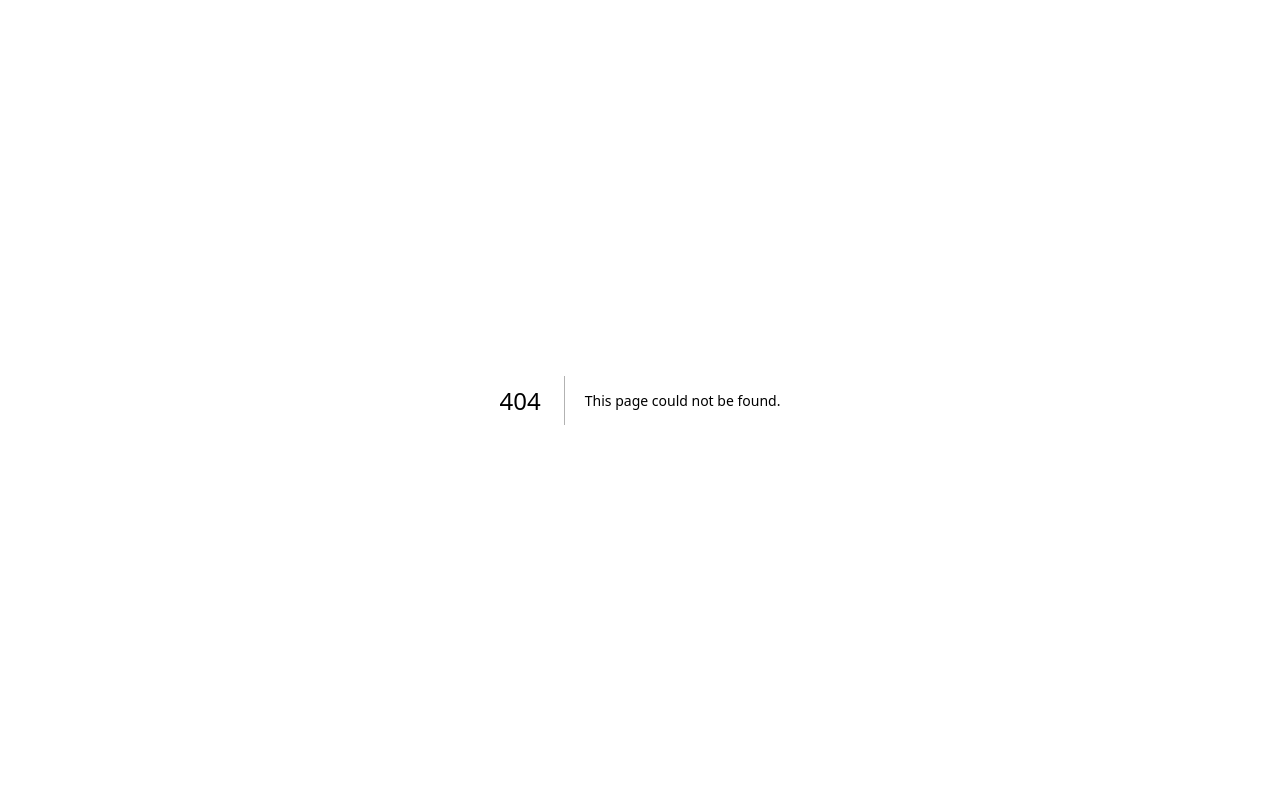
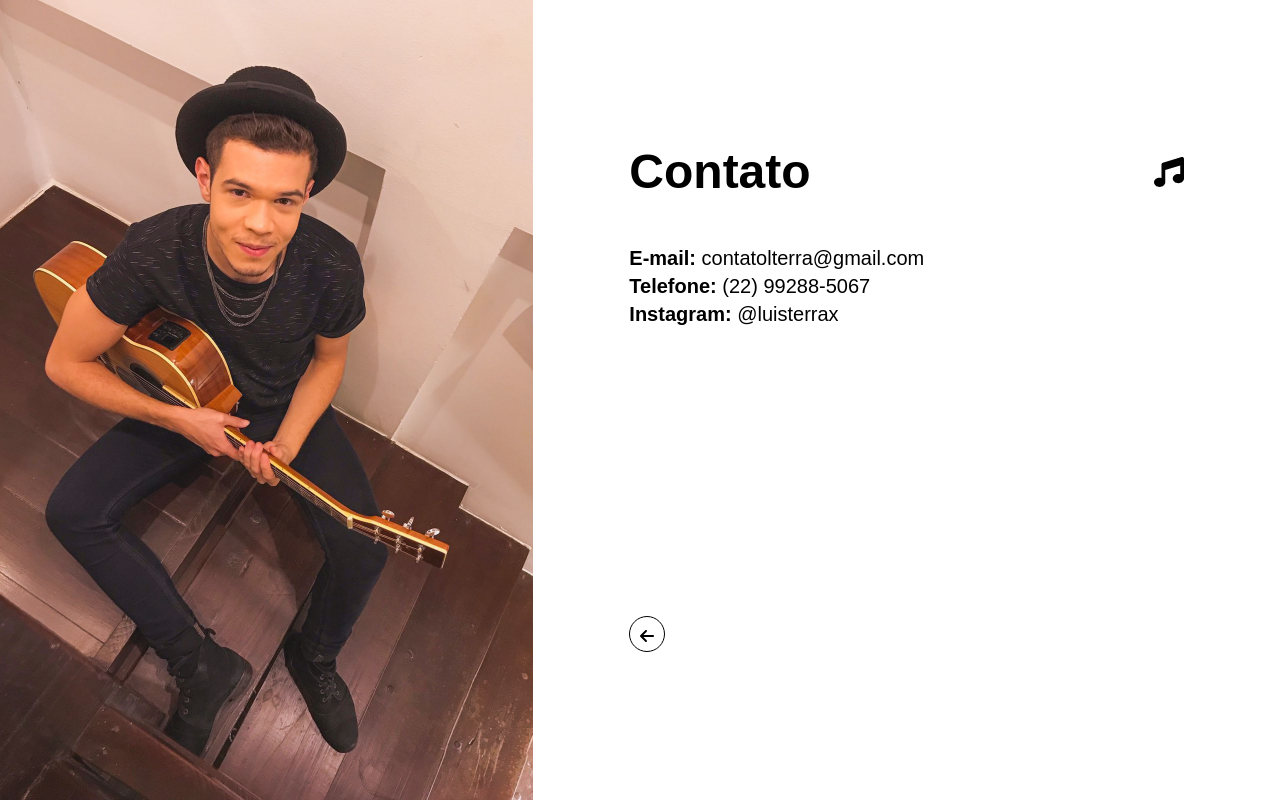
Before and after one commit to Bentroen/luisterra.com, a Next.js app: page /contato in a window 1280 px wide. Before the commit this address had no page. Built offline with nearby package versions, Linux system fonts and the light colour scheme.

Commit message:
feat: incluir página Contato

```diff
--- /dev/null
+++ b/src/pages/contato.tsx
@@ -0,0 +1,57 @@
+import Head from "next/head";
+import { faMusic, faArrowLeft } from "@fortawesome/free-solid-svg-icons";
+import { FontAwesomeIcon } from "@fortawesome/react-fontawesome";
+import Link from "next/link";
+
+export default function Home() {
+  return (
+    <>
+      <Head>
+        <title>Luis Terra :: Contato</title>
+        <meta name="description" content="Entre em contato" />
+        <meta name="viewport" content="width=device-width, initial-scale=1" />
+        <link rel="icon" href="/favicon.ico" />
+      </Head>
+      <main className="h-full">
+        <div className="grid grid-cols-12 h-full">
+          <div className="col-span-12 w-full h-[24rem] md:h-full md:col-span-5 flex">
+            <img
+              className="object-cover w-full h-full [object-position:0_20%] md:object-center"
+              src="/background2.jpeg"
+              alt="Luis Terra"
+            />
+          </div>
+          <div className="col-span-12 md:col-span-7 flex flex-col justify-center space-y-12 items-left p-10 sm:p-24">
+            <div className="flex justify-between items-center">
+              <h1 className="text-5xl font-semibold">Contato</h1>
+              <FontAwesomeIcon className="text-3xl" icon={faMusic} />
+            </div>
+            <div className="text-xl font-light">
+              <p>
+                <span className="font-semibold">E-mail: </span>
+                contatolterra@gmail.com
+              </p>
+              <p>
+                <span className="font-semibold">Telefone: </span>
+                (22) 99288-5067
+              </p>
+              <p>
+                <span className="font-semibold">Instagram: </span>
+                @luisterrax
+              </p>
+            </div>
+            <div className="h-48"></div>
+            <button className="border border-black rounded-full w-9 h-9 pt-[5px]">
+              <Link
+                href="/
+              "
+              >
+                <FontAwesomeIcon icon={faArrowLeft} />
+              </Link>
+            </button>
+          </div>
+        </div>
+      </main>
+    </>
+  );
+}
--- a/src/pages/index.tsx
+++ b/src/pages/index.tsx
@@ -74,7 +74,7 @@ export default function Home() {
             </div>
             <div className="table flex-1 text-2xl w-fit m-0 p-0 transition-all ease-in-out duration-[250ms] hover:translate-x-2 hover:text-gray-300">
               <div className="table-cell align-middle">
-                <Link href="#">contato</Link>
+                <Link href="/contato">contato</Link>
               </div>
             </div>
           </div>
```
